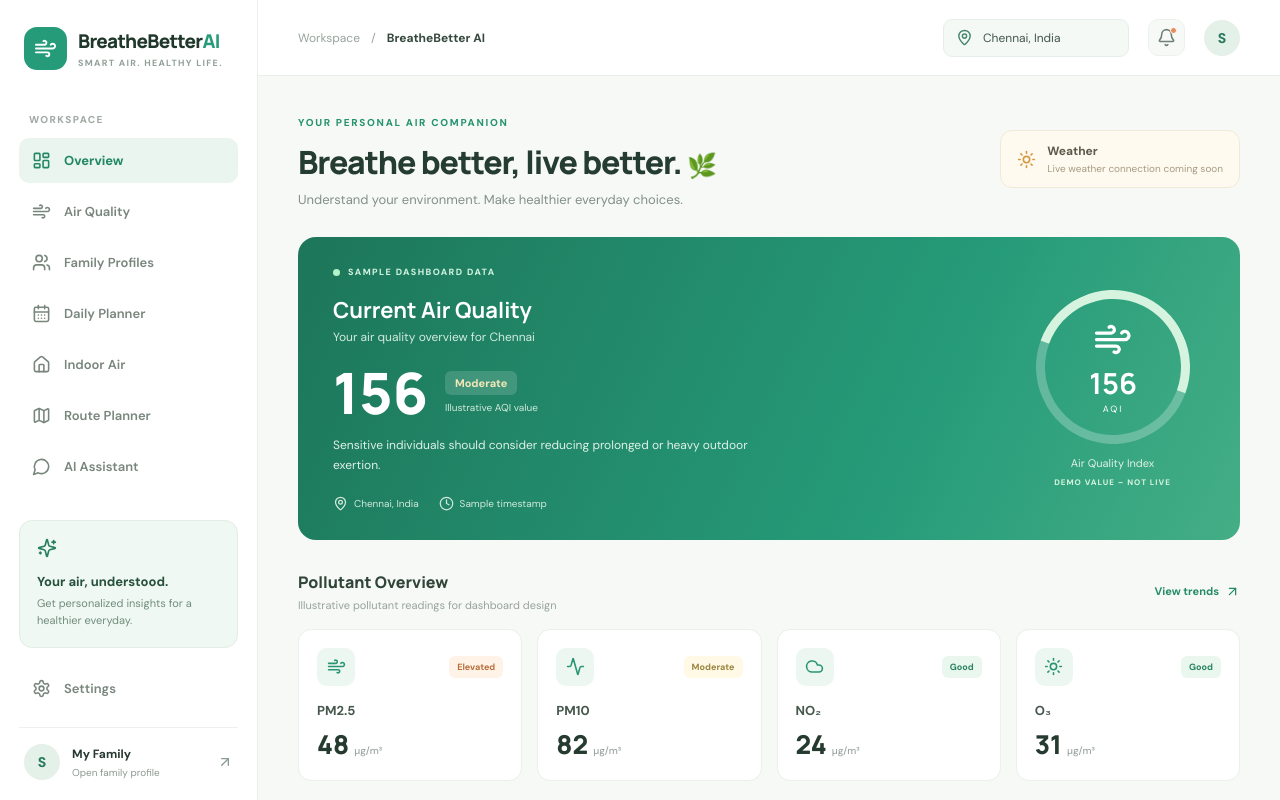
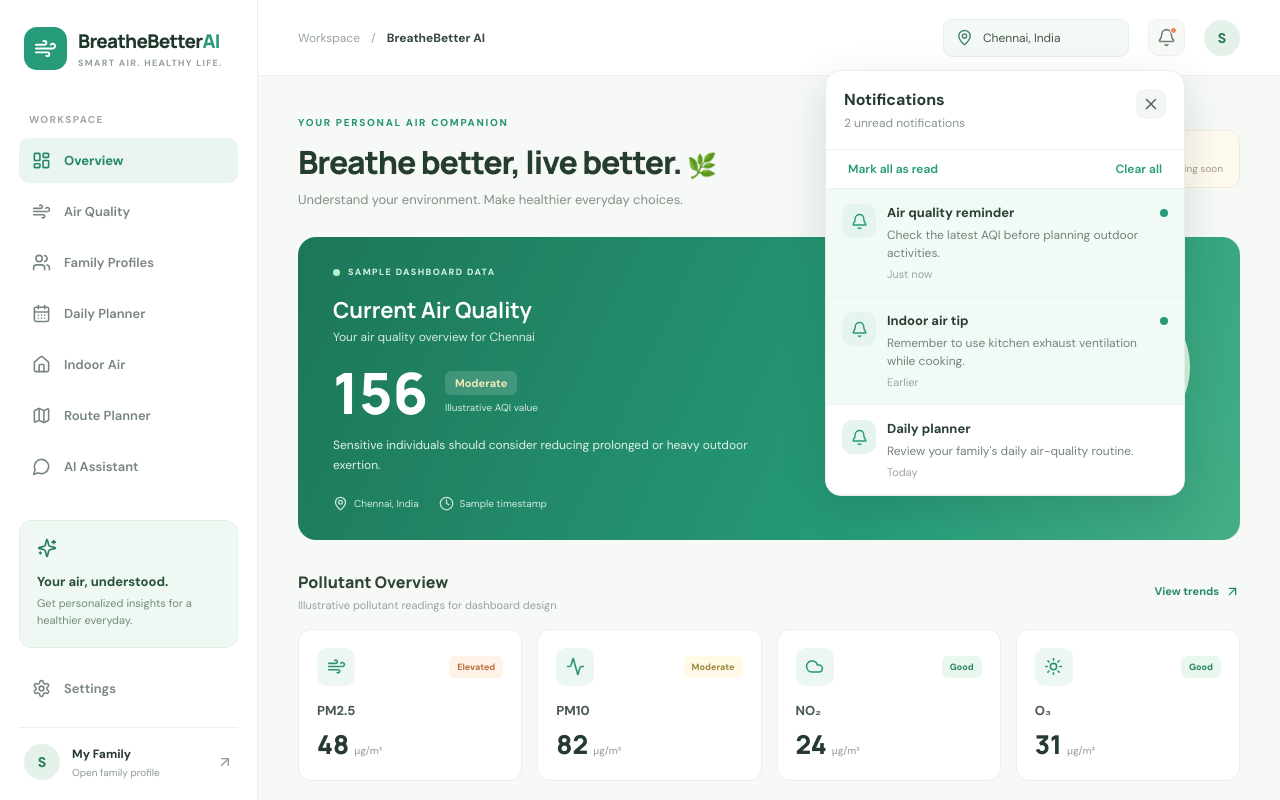
Before and after one commit to 9124104134/BreatheBetter-AI, a React (Vite) app in the folder frontend/: page / in a window 1280 px wide. Both pictures are taken after a click on the button 1166 px from the left and 37 px from the top of the page. Shown: the top 800 px of the page. Built offline with nearby package versions, Linux system fonts and the light colour scheme.

Commit message:
Implement notification system in header
Added notification functionality to the header component, including state management for notifications and actions to mark as read or clear notifications.

```diff
--- a/frontend/src/App.tsx
+++ b/frontend/src/App.tsx
@@ -73,6 +73,14 @@ type FamilyMember = {
   name: string;
   group: string;
   activity: string;
+};
+
+type NotificationItem = {
+  id: number;
+  title: string;
+  message: string;
+  time: string;
+  unread: boolean;
 };
 
 // -------------------- SIDEBAR --------------------
@@ -173,7 +181,6 @@ function Sidebar() {
             <span>Settings</span>
           </a>
 
-          {/* Clickable family profile */}
           <a
             href="#family"
             className="profile-mini profile-link"
@@ -195,10 +202,65 @@ function Sidebar() {
   );
 }
 
-// -------------------- HEADER --------------------
+// -------------------- HEADER + NOTIFICATIONS --------------------
 
 function Header() {
   const [location, setLocation] = useState("Chennai, India");
+  const [notificationsOpen, setNotificationsOpen] = useState(false);
+
+  const [notifications, setNotifications] = useState<NotificationItem[]>([
+    {
+      id: 1,
+      title: "Air quality reminder",
+      message:
+        "Check the latest AQI before planning outdoor activities.",
+      time: "Just now",
+      unread: true
+    },
+    {
+      id: 2,
+      title: "Indoor air tip",
+      message:
+        "Remember to use kitchen exhaust ventilation while cooking.",
+      time: "Earlier",
+      unread: true
+    },
+    {
+      id: 3,
+      title: "Daily planner",
+      message:
+        "Review your family's daily air-quality routine.",
+      time: "Today",
+      unread: false
+    }
+  ]);
+
+  const unreadCount = notifications.filter(
+    (notification) => notification.unread
+  ).length;
+
+  function markAllAsRead() {
+    setNotifications((current) =>
+      current.map((notification) => ({
+        ...notification,
+        unread: false
+      }))
+    );
+  }
+
+  function markAsRead(id: number) {
+    setNotifications((current) =>
+      current.map((notification) =>
+        notification.id === id
+          ? { ...notification, unread: false }
+          : notification
+      )
+    );
+  }
+
+  function clearNotifications() {
+    setNotifications([]);
+  }
 
   return (
     <header className="topbar">
@@ -218,14 +280,101 @@ function Header() {
           />
         </label>
 
+        {/* Notifications */}
+        <div className="notification-wrapper">
           <button
             type="button"
-          className="icon-button"
-          aria-label="Notifications"
+            className="icon-button notification-button"
+            aria-label={`Notifications${unreadCount > 0 ? `, ${unreadCount} unread` : ""}`}
+            aria-expanded={notificationsOpen}
+            onClick={() =>
+              setNotificationsOpen((previous) => !previous)
+            }
           >
             <Bell size={19} />
+
+            {unreadCount > 0 && (
               <span className="notification-dot" />
+            )}
           </button>
+
+          {notificationsOpen && (
+            <div className="notification-panel">
+              <div className="notification-header">
+                <div>
+                  <h3>Notifications</h3>
+                  <p>
+                    {unreadCount > 0
+                      ? `${unreadCount} unread notifications`
+                      : "You're all caught up"}
+                  </p>
+                </div>
+
+                <button
+                  type="button"
+                  className="notification-close"
+                  onClick={() => setNotificationsOpen(false)}
+                  aria-label="Close notifications"
+                >
+                  <X size={18} />
+                </button>
+              </div>
+
+              <div className="notification-actions">
+                <button
+                  type="button"
+                  onClick={markAllAsRead}
+                  disabled={unreadCount === 0}
+                >
+                  Mark all as read
+                </button>
+
+                <button
+                  type="button"
+                  onClick={clearNotifications}
+                  disabled={notifications.length === 0}
+                >
+                  Clear all
+                </button>
+              </div>
+
+              <div className="notification-list">
+                {notifications.length === 0 ? (
+                  <div className="notification-empty">
+                    <Bell size={25} />
+                    <strong>No notifications</strong>
+                    <p>You're all caught up!</p>
+                  </div>
+                ) : (
+                  notifications.map((notification) => (
+                    <button
+                      type="button"
+                      key={notification.id}
+                      className={`notification-item ${
+                        notification.unread ? "unread" : ""
+                      }`}
+                      onClick={() => markAsRead(notification.id)}
+                    >
+                      <span className="notification-icon">
+                        <Bell size={17} />
+                      </span>
+
+                      <span className="notification-content">
+                        <strong>{notification.title}</strong>
+                        <span>{notification.message}</span>
+                        <small>{notification.time}</small>
+                      </span>
+
+                      {notification.unread && (
+                        <span className="unread-indicator" />
+                      )}
+                    </button>
+                  ))
+                )}
+              </div>
+            </div>
+          )}
+        </div>
 
         {/* Clickable top-right profile */}
         <a
```
Lines whose indentation alone changed are shown as unchanged.
